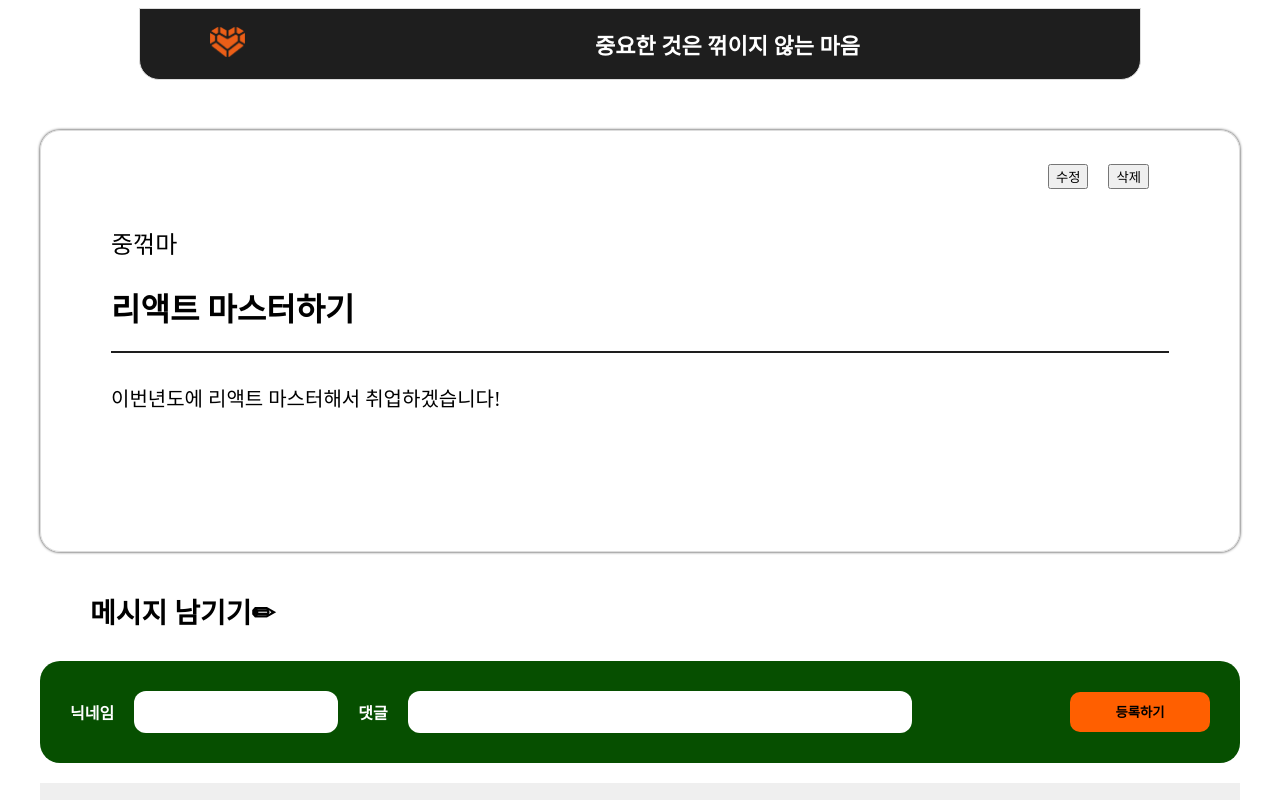
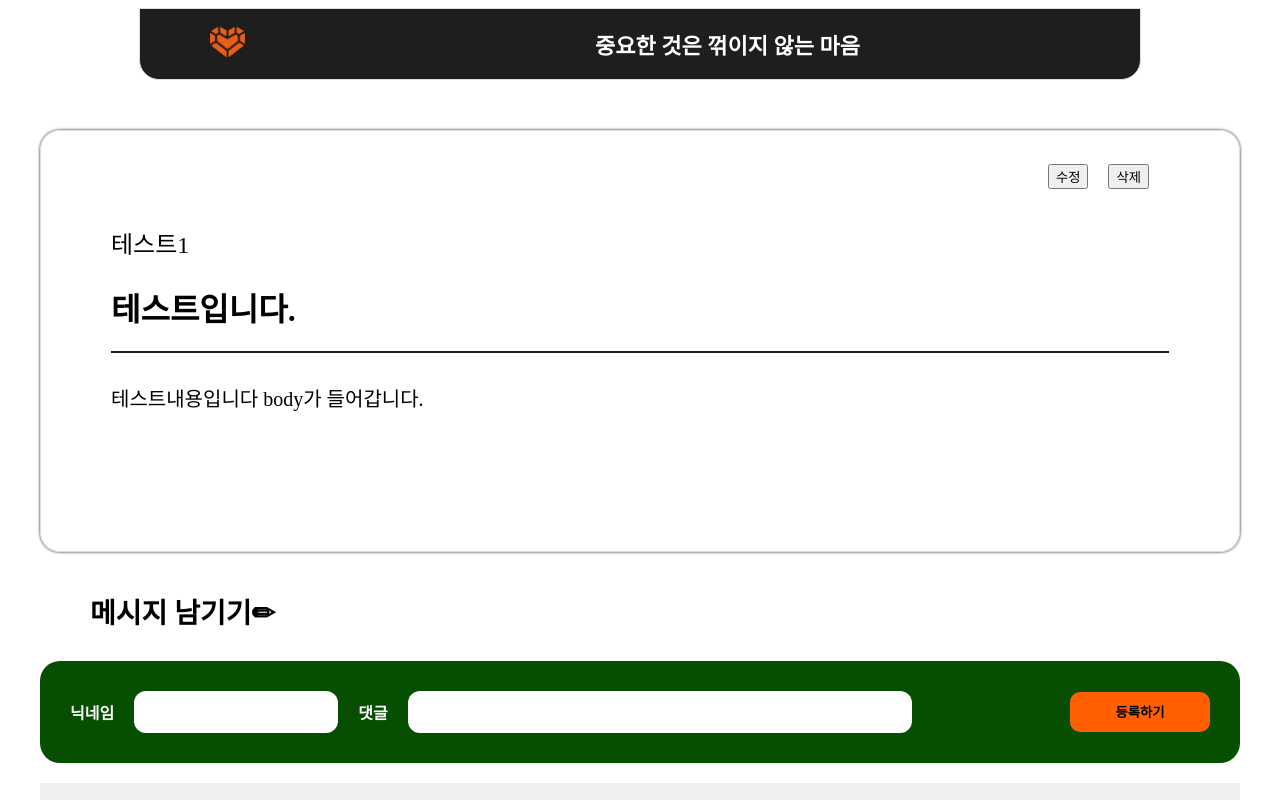
Before and after one commit to DahyeJang/week-3-unbreakable-heart, a React (Create React App) app: page /detail/1 in a window 1280 px wide. Shown: the top 800 px of the page. Built offline with nearby package versions, Linux system fonts and the light colour scheme; data requests are answered from the project's data file; a web font is replaced by a local one.

Commit message:
상세페이지

```diff
--- a/src/components/DetailPlan.js
+++ b/src/components/DetailPlan.js
@@ -2,22 +2,33 @@ import React from "react";
 import styled from "styled-components";
 import { useDispatch, useSelector } from "react-redux";
 import { useNavigate, useParams } from "react-router-dom";
+import { __getPlans } from "../redux/modules/plansSlicer";
+import { useEffect } from "react";
+const DetailPlan = () => {
+  const dispatch = useDispatch();
+  const navigate = useNavigate();
 
-const DetailPlan = () => {
-  const { id } = useParams();
-
+  useEffect(() => {
+    dispatch(__getPlans());
+  }, [dispatch]);
+  const params = useParams();
+  const { plans } = useSelector((state) => state.plans);
+  const total = plans.filter((plan) => plan.id === params.id);
+  console.log(total);
   return (
     <>
+      {total?.map((total) => (
         <StContent>
           <StTop>
             <button>수정</button>
             <button>삭제</button>
           </StTop>
-        <StName>중꺾마</StName>
-        <h1>리액트 마스터하기</h1>
+          <StName>{total.name}</StName>
+          <h1>{total.title}</h1>
           <StHr />
-        <StBody>이번년도에 리액트 마스터해서 취업하겠습니다!</StBody>
+          <StBody>{total.body}</StBody>
         </StContent>
+      ))}
     </>
   );
 };
```
Lines whose indentation alone changed are shown as unchanged.
